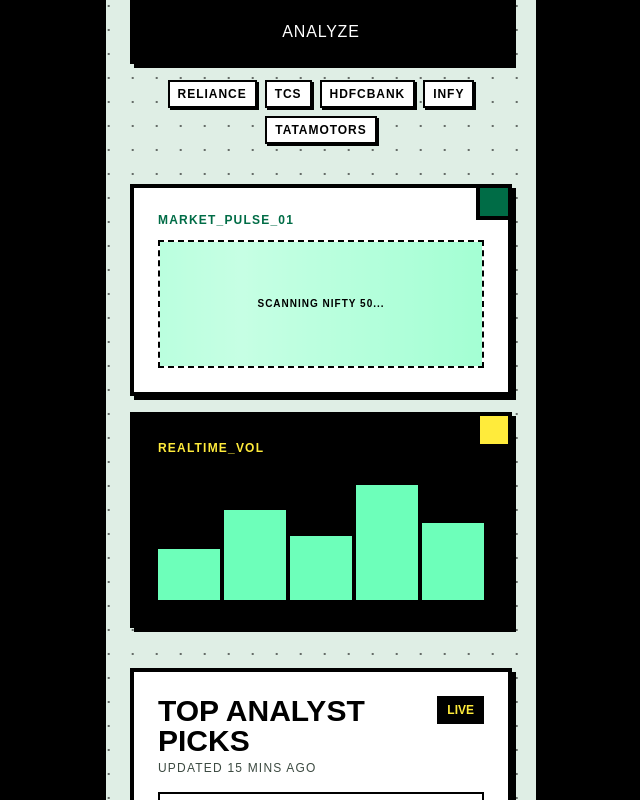
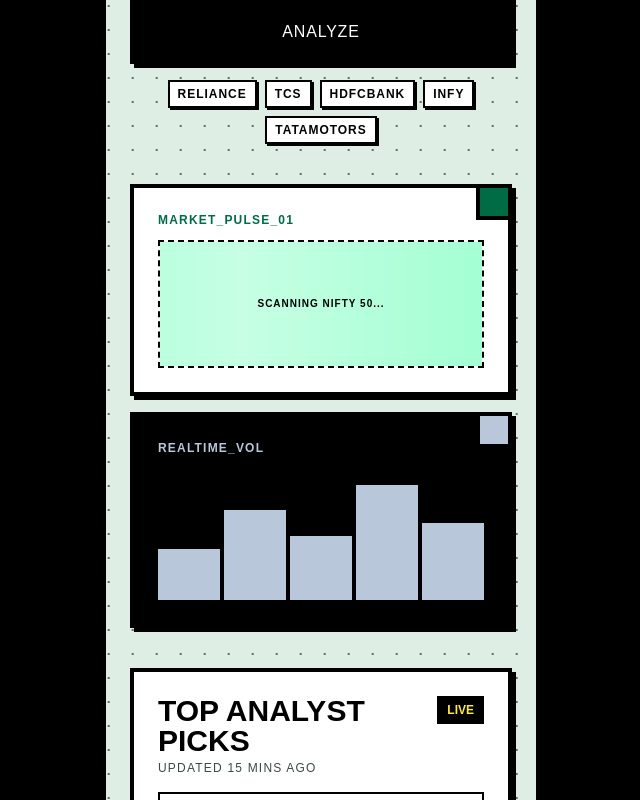
Before and after one commit to threeoneonetwo/metric-stocks-analyser, a Next.js app: page / in a window 1280 px wide. Shown: the part 481-1281 px from the top of the page, without its empty margins (319-959 px from the left). Built offline with nearby package versions, Linux system fonts and the light colour scheme.

Commit message:
Add complementary finance accent color

```diff
--- a/app/analyze/[ticker]/loading-view.tsx
+++ b/app/analyze/[ticker]/loading-view.tsx
@@ -66,7 +66,7 @@ export function LoadingView({ ticker }: LoadingViewProps) {
       </div>
 
       <div className="surface relative mb-10 flex min-h-40 items-center justify-center p-6 text-center">
-        <div className="absolute -right-1 -top-1 h-8 w-8 border-b-4 border-l-4 border-black bg-metric-blue" />
+        <div className="absolute -right-1 -top-1 h-8 w-8 border-b-4 border-l-4 border-black bg-metric-finance-accent" />
         <AnimatePresence mode="wait">
           <motion.p
             key={factIndex}
--- a/app/globals.css
+++ b/app/globals.css
@@ -9,6 +9,7 @@
   --metric-green: #006c46;
   --metric-green-bright: #6dffba;
   --metric-finance-bg: #dfeee5;
+  --metric-finance-accent: #b8c7d9;
   --metric-red: #ba1a1a;
   --metric-pink: #ffb2ba;
   --metric-blue: #535f74;
@@ -31,6 +32,7 @@
   --color-metric-green: var(--metric-green);
   --color-metric-green-bright: var(--metric-green-bright);
   --color-metric-finance-bg: var(--metric-finance-bg);
+  --color-metric-finance-accent: var(--metric-finance-accent);
   --color-metric-red: var(--metric-red);
   --color-metric-pink: var(--metric-pink);
   --color-metric-blue: var(--metric-blue);
--- a/app/page.tsx
+++ b/app/page.tsx
@@ -59,15 +59,15 @@ export default function Home() {
             </div>
           </div>
           <div className="relative border-4 border-black bg-black p-6 text-white neo-shadow">
-            <div className="absolute right-0 top-0 h-8 w-8 border-b-4 border-l-4 border-black bg-metric-yellow" />
-            <h2 className="mb-4 font-mono text-xs font-bold uppercase tracking-[0.1em] text-metric-yellow">
+            <div className="absolute right-0 top-0 h-8 w-8 border-b-4 border-l-4 border-black bg-metric-finance-accent" />
+            <h2 className="mb-4 font-mono text-xs font-bold uppercase tracking-[0.1em] text-metric-finance-accent">
               Realtime_vol
             </h2>
             <div className="flex h-32 items-end gap-1">
               {[40, 70, 50, 90, 60].map((height, index) => (
                 <div
                   key={index}
-                  className="w-full bg-metric-green-bright transition-all duration-500 hover:h-[95%]"
+                  className="w-full bg-metric-finance-accent transition-all duration-500 hover:h-[95%]"
                   style={{ height: `${height}%` }}
                 />
               ))}
--- a/app/r/[ticker]/page.tsx
+++ b/app/r/[ticker]/page.tsx
@@ -68,7 +68,7 @@ export default async function ReportPage({ params }: ReportPageProps) {
         </section>
 
         <section className="grid overflow-hidden border-4 border-black neo-shadow">
-          <div className="flex items-center justify-center border-b-4 border-black bg-metric-green-bright p-6">
+          <div className="flex items-center justify-center border-b-4 border-black bg-metric-finance-accent p-6">
             <h2 className="text-center font-mono text-3xl font-bold uppercase leading-none">
               {report.verdict}
             </h2>
```
